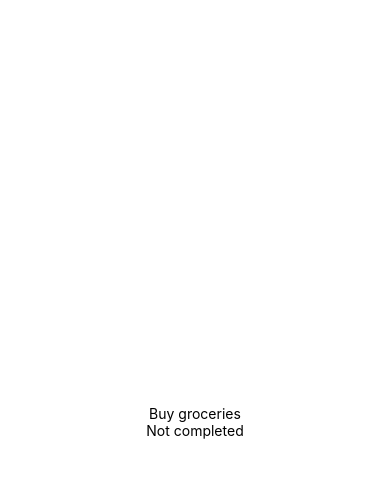
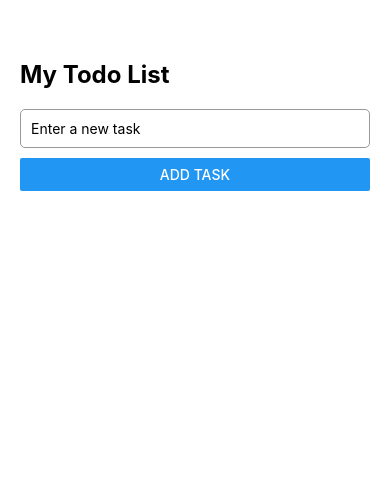
Before and after one commit to Llaamari/todo-list-app, a React Native app: screen / in a window 390 px wide. Shown: the top 478 px of the page. Built offline with nearby package versions, Linux system fonts and the light colour scheme.

Commit message:
update App.tsx

```diff
--- a/App.tsx
+++ b/App.tsx
@@ -1,22 +1,57 @@
+import { useState } from 'react';
 import type { ReactElement } from 'react';
-import { View, Text, StyleSheet } from 'react-native';
+import {
+  View,
+  Text,
+  TextInput,
+  Button,
+  StyleSheet,
+} from 'react-native';
+
 import type { Todo } from './types/Todo';
 
 export default function App(): ReactElement {
-  // Define a variable named `exampleTodo` whose data type is `Todo`.
-  const exampleTodo: Todo = {
-    id: '1',
-    text: 'Buy groceries',
-    completed: false,
+  // Task list status variable
+  const [todos, setTodos] = useState<Todo[]>([]);
+  // Text field status variable
+  const [newTodo, setNewTodo] = useState<string>('');
+
+  // Function return type
+  const addTodo = (): void => {
+    if (newTodo.trim() === '') {
+      return;
+    }
+
+    // Creating a new task
+    const todo: Todo = {
+      id: Date.now().toString(),
+      text: newTodo.trim(),
+      completed: false,
+    };
+
+    // Add a task to the list
+    setTodos([...todos, todo]);
+    setNewTodo('');
   };
 
   return (
     <View style={styles.container}>
-      <Text>{exampleTodo.text}</Text>
-      <Text>
-        {/* Use a conditional statement */}
-        {exampleTodo.completed ? 'Completed' : 'Not completed'}
-      </Text>
+      <Text style={styles.title}>My Todo List</Text>
+
+      <TextInput
+        style={styles.input}
+        placeholder="Enter a new task"
+        value={newTodo}
+        onChangeText={setNewTodo}
+      />
+
+      <Button title="Add Task" onPress={addTodo} />
+
+      {todos.map((todo: Todo) => (
+        <Text key={todo.id} style={styles.todoText}>
+          {todo.text}
+        </Text>
+      ))}
     </View>
   );
 }
@@ -24,7 +59,23 @@ export default function App(): ReactElement {
 const styles = StyleSheet.create({
   container: {
     flex: 1,
-    justifyContent: 'center',
-    alignItems: 'center',
+    padding: 20,
+    paddingTop: 60,
+  },
+  title: {
+    fontSize: 24,
+    fontWeight: 'bold',
+    marginBottom: 20,
+  },
+  input: {
+    borderWidth: 1,
+    borderColor: '#999',
+    padding: 10,
+    marginBottom: 10,
+    borderRadius: 5,
+  },
+  todoText: {
+    fontSize: 18,
+    marginTop: 15,
   },
 });
```
